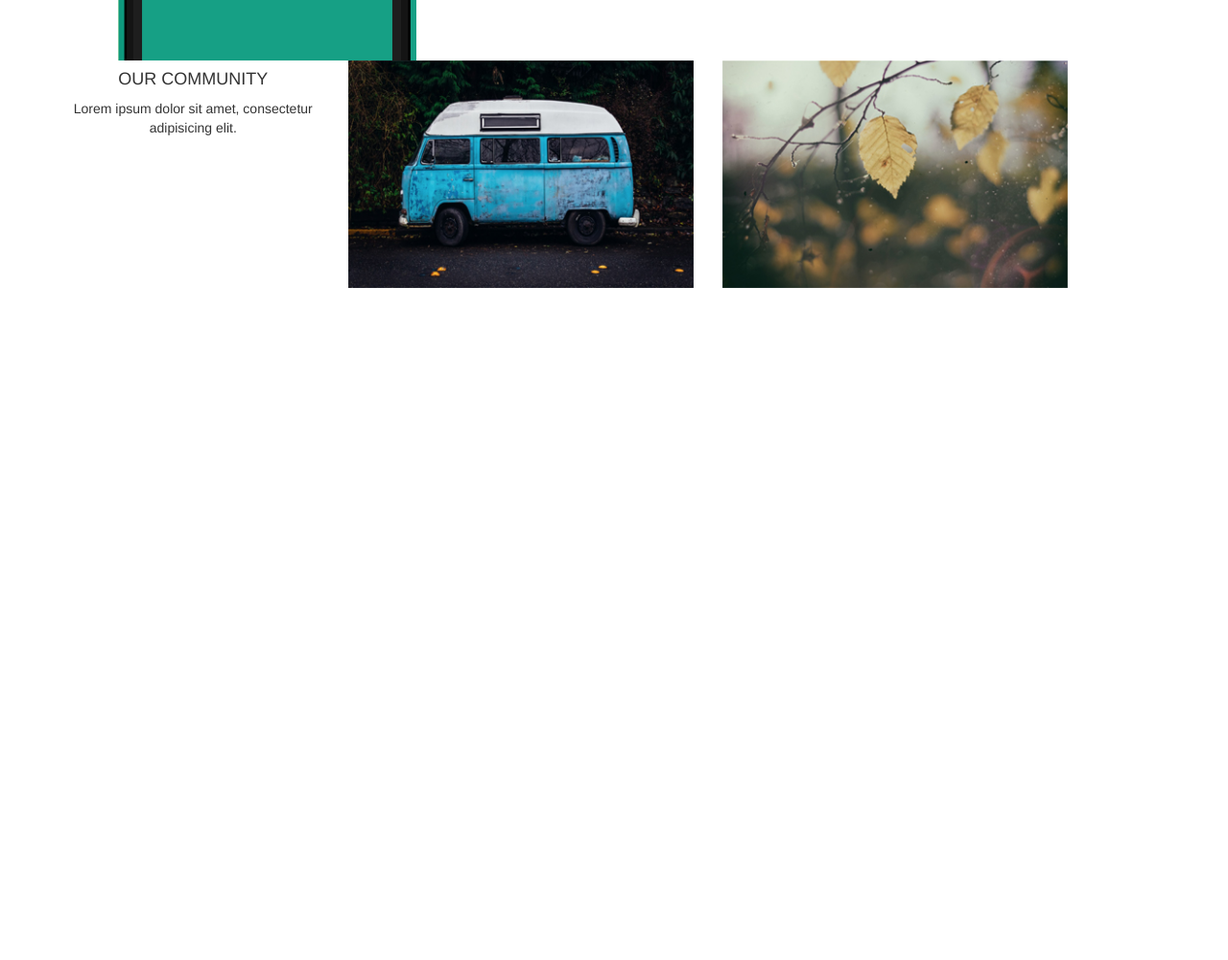
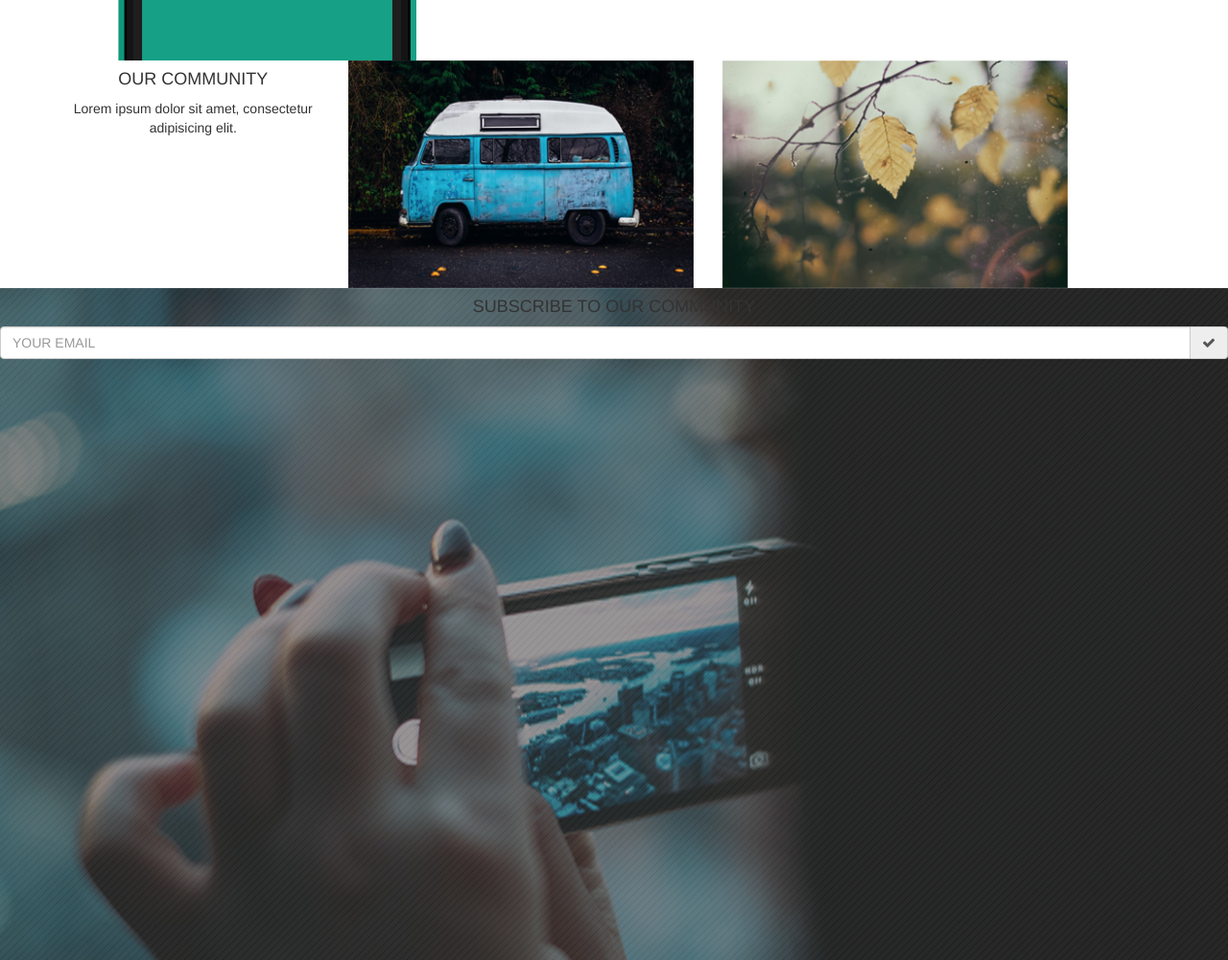
Before and after one commit to milily/ejercicio-photolab, a website: page index.html in a window 1280 px wide. Shown: the part 1438-2438 px from the top of the page at 96% size. Before the commit the page ends 1738 px from the top, so only its background shows below. Drawn offline with Linux system fonts and the light colour scheme.

Commit message:
html quinta seccion

```diff
--- a/assets/sass/_bases.scss
+++ b/assets/sass/_bases.scss
@@ -10,3 +10,10 @@
 	background-repeat: no-repeat;
 	background-position: center bottom;
 }
+.fifth-section{
+	background-image: url("../../dist/img/bg2.jpg");
+	height: 700px;
+	background-size: cover;
+	background-repeat: no-repeat;
+
+}
--- a/index.html
+++ b/index.html
@@ -3,6 +3,8 @@
 <head>
 	<meta charset="UTF-8">
 	<title>Photolab</title>
+	<!-- Compiled and minified FontAwesome -->
+	<link rel="stylesheet" href="https://cdnjs.cloudflare.com/ajax/libs/font-awesome/4.7.0/css/font-awesome.min.css">
 	<link rel="stylesheet" href="dist/css/style.min.css">
 </head>
 <body>
@@ -78,5 +80,16 @@
 			</div>
 		</div>
 	</section>
+	<section class="container-fluid fifth-section">
+		<div class="row">
+			<div class="col-lg-12 col-md-12 col-sm-12 col-xs-12 text-center">
+				<h4>SUBSCRIBE TO OUR COMMUNITY</h4>
+			</div>
+			<div class="input-group">
+			  	<input type="text" class="form-control" placeholder="YOUR EMAIL" aria-describedby="basic-addon2">
+			  	<span class="input-group-addon" id="basic-addon2"><i class="fa fa-check" aria-hidden="true"></i></span>
+			</div>
+		</div>
+	</section>
 </body>
 </html>
```
Also changed, not shown: dist/css/style.min.css, 1 other file.
